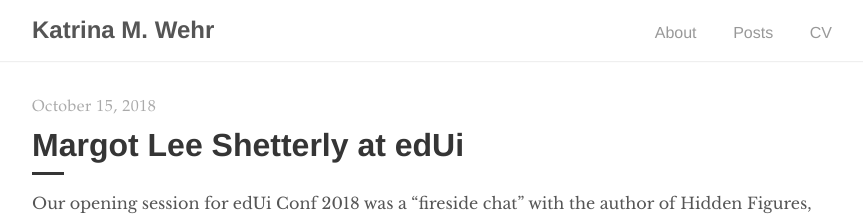
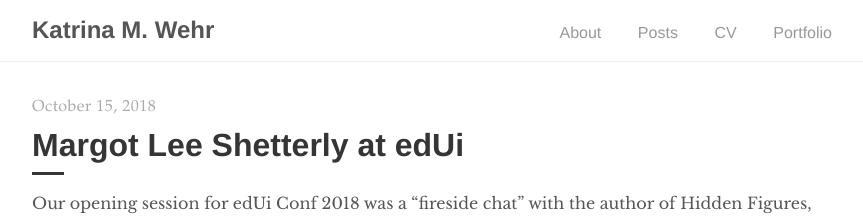
Before and after one commit to kat-wehr/mysite, a Jekyll site: the page built from index.html, in a window 1280 px wide. Shown: the top 216 px of the page, without its empty margins (208-1071 px from the left). Built offline with Jekyll 4.4.1, drawn with Linux system fonts in a browser that asks for light colours; nearby versions of some CDN libraries; the list of posts is cut into pages by our own code.

Commit message:
Update navigation.html

```diff
--- a/_includes/navigation.html
+++ b/_includes/navigation.html
@@ -7,6 +7,7 @@
       <li><a href="{{ '/about' | prepend: site.baseurl }}">About</a></li>
       <li><a href="{{ site.baseurl }}/">Posts</a></li>
       <li><a href="{{ '/cv' | prepend: site.baseurl }}/">CV</a></li>
+      <li><a href="{{ '/portfolio' | prepend: site.baseurl }}/">Portfolio</a></li>
     </ul>
   </div>
 </nav>
```
